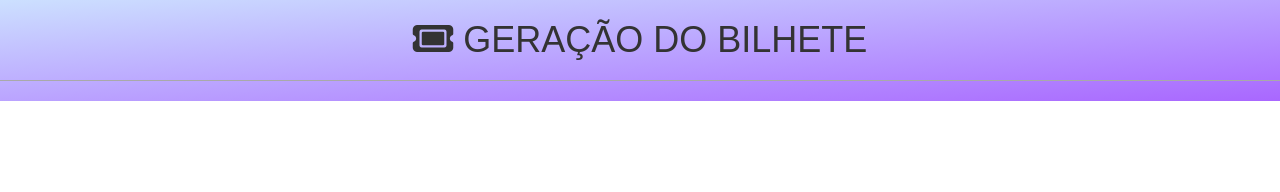
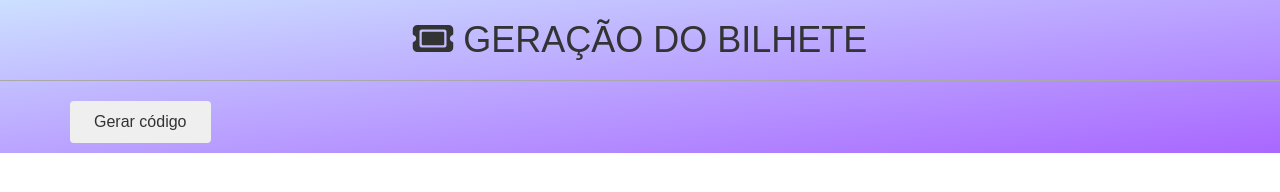
Before and after one commit to Rocha000/ProjetoIntegrador2-, a plain HTML site: page Codigo/GeracaoBilhete.html in a window 1280 px wide. Drawn offline with nearby package versions, Linux system fonts and the light colour scheme.

Commit message:
Alterações JavaScript

```diff
--- a/Codigo/GeracaoBilhete.html
+++ b/Codigo/GeracaoBilhete.html
@@ -9,6 +9,7 @@
     <script src="https://ajax.googleapis.com/ajax/libs/jquery/3.6.0/jquery.min.js"></script>
     <script src="https://maxcdn.bootstrapcdn.com/bootstrap/3.4.1/js/bootstrap.min.js"></script>
     <script src="https://kit.fontawesome.com/475c82acfd.js" crossorigin="anonymous"></script>
+    <script src="scripts/scriptTelaInicial.js"></script>
     <link rel="shortcut icon" type="image/x-icon" href="http://cdnpuc.sis.puc-campinas.edu.br/img/favicon.png">
     <title>Geração do Bilhete</title>
 </head>
@@ -18,4 +19,12 @@
         GERAÇÃO DO BILHETE
     <hr>
     </h1>
+    <div class="container">
+        <div class="row">
+            <div class="col-sm-6">
+                <button type="button" class="btn default-btn" onclick="gerarCodigo()">Gerar código</button>
+                <p id="codigo"></p>
+            </div>
+        </div>
+    </div>
 </body>
--- a/Codigo/scripts/scriptTelaInicial.js
+++ b/Codigo/scripts/scriptTelaInicial.js
@@ -0,0 +1,9 @@
+function gerarCodigo(){
+    chars = 'ABCDEFGHIJKLMNOPQRSTUVWXYZabcdefghijklmnopqrstuvwxyz0123456789';
+    str = '';
+    for (i = 0; i < 8; i++) {
+        str += chars.charAt(Math.floor(Math.random() * chars.length));
+    }
+
+    return str;
+}
```
